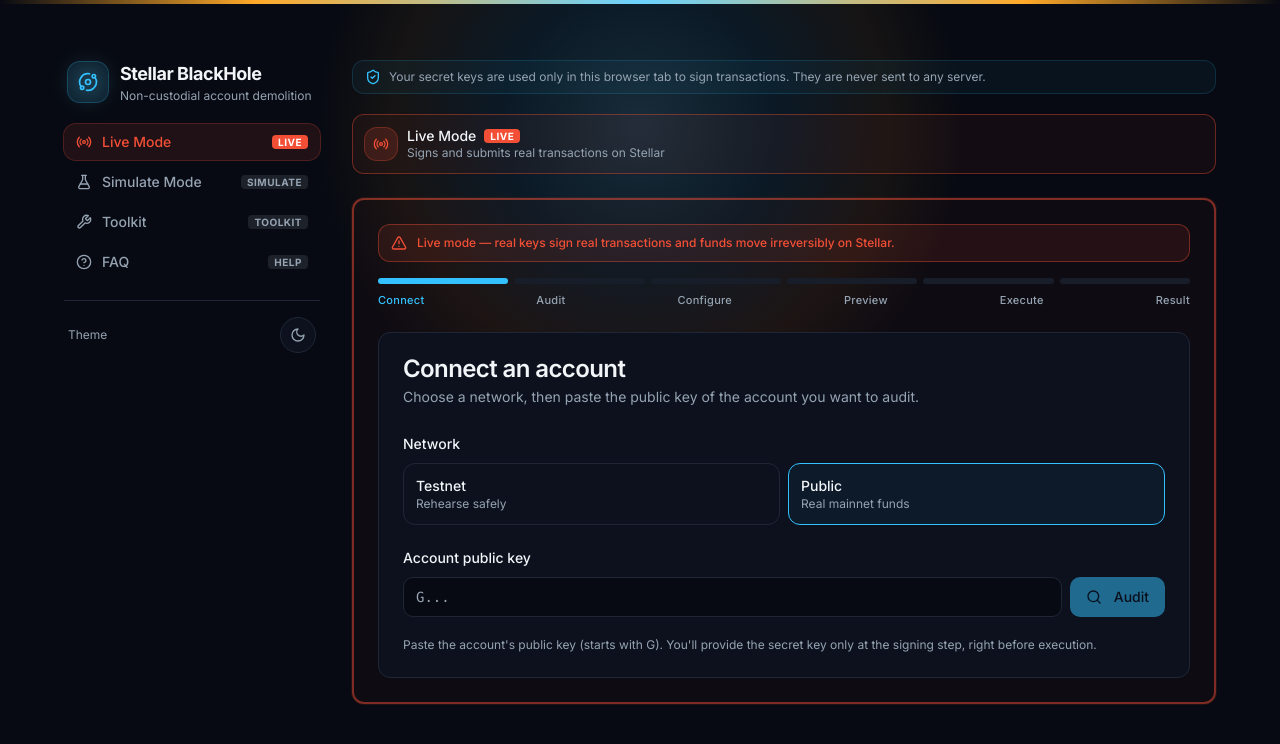
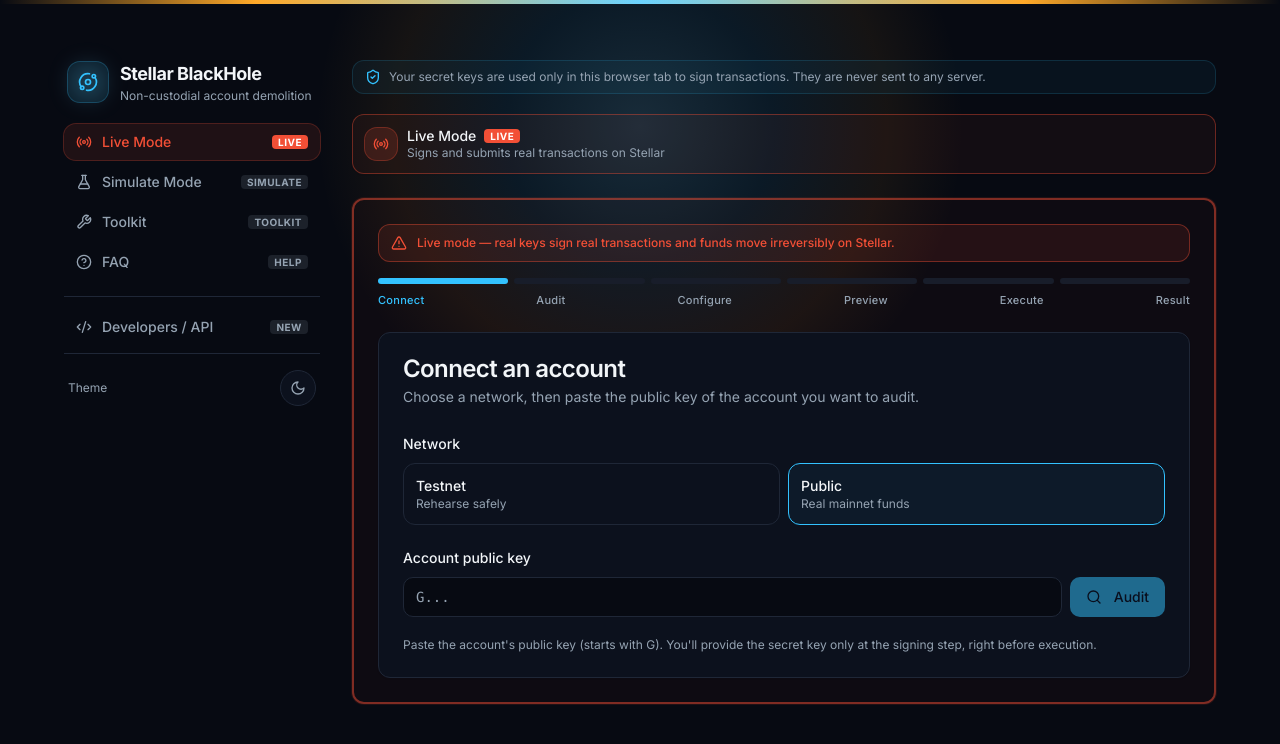
Before and after one commit to joseurquiza/stellar-blackhole, a Next.js app: page / in a window 1280 px wide. Shown: the top 744 px of the page. Built offline with nearby package versions, Linux system fonts and the light colour scheme; what @stellar/stellar-sdk would draw is missing.

Commit message:
feat: add new developer link and icon to BlackholeTool component
Co-authored-by: joseurquiza <28987430+joseurquiza@users.noreply.github.com>

```diff
--- a/components/demolish/blackhole-tool.tsx
+++ b/components/demolish/blackhole-tool.tsx
@@ -1,7 +1,8 @@
 "use client"
 
 import { useState } from "react"
-import { Orbit, FlaskConical, ShieldCheck, Radio, Wrench, AlertTriangle, Activity, Search, HelpCircle } from "lucide-react"
+import { Orbit, FlaskConical, ShieldCheck, Radio, Wrench, AlertTriangle, Activity, Search, HelpCircle, Code2 } from "lucide-react"
+import Link from "next/link"
 import { LiveWizard } from "@/components/demolish/live-wizard"
 import { DemoModeSimulation } from "@/components/demolish/demo-mode"
 import { DemolishFaq } from "@/components/demolish/demolish-faq"
@@ -184,7 +185,20 @@ export function BlackholeTool() {
             })}
           </nav>
 
-          <div className="mt-5 flex items-center justify-between gap-2 border-t border-border px-1 pt-4">
+          <div className="mt-4 border-t border-border pt-3">
+            <Link
+              href="/developers/docs"
+              className="flex w-full items-center gap-2.5 rounded-lg px-3 py-2 text-sm font-medium text-muted-foreground transition-colors hover:bg-muted hover:text-foreground"
+            >
+              <Code2 className="h-4 w-4 shrink-0" />
+              <span className="flex-1 text-left">Developers / API</span>
+              <span className="inline-flex items-center rounded bg-muted-foreground/15 px-1.5 py-0.5 text-[10px] font-bold uppercase leading-none tracking-wider text-muted-foreground">
+                New
+              </span>
+            </Link>
+          </div>
+
+          <div className="mt-2 flex items-center justify-between gap-2 border-t border-border px-1 pt-4">
             <span className="text-xs text-muted-foreground">Theme</span>
             <ThemeToggle />
           </div>
```
Also changed, not shown: 1 other file (tests, documents, lock files or other folders).
